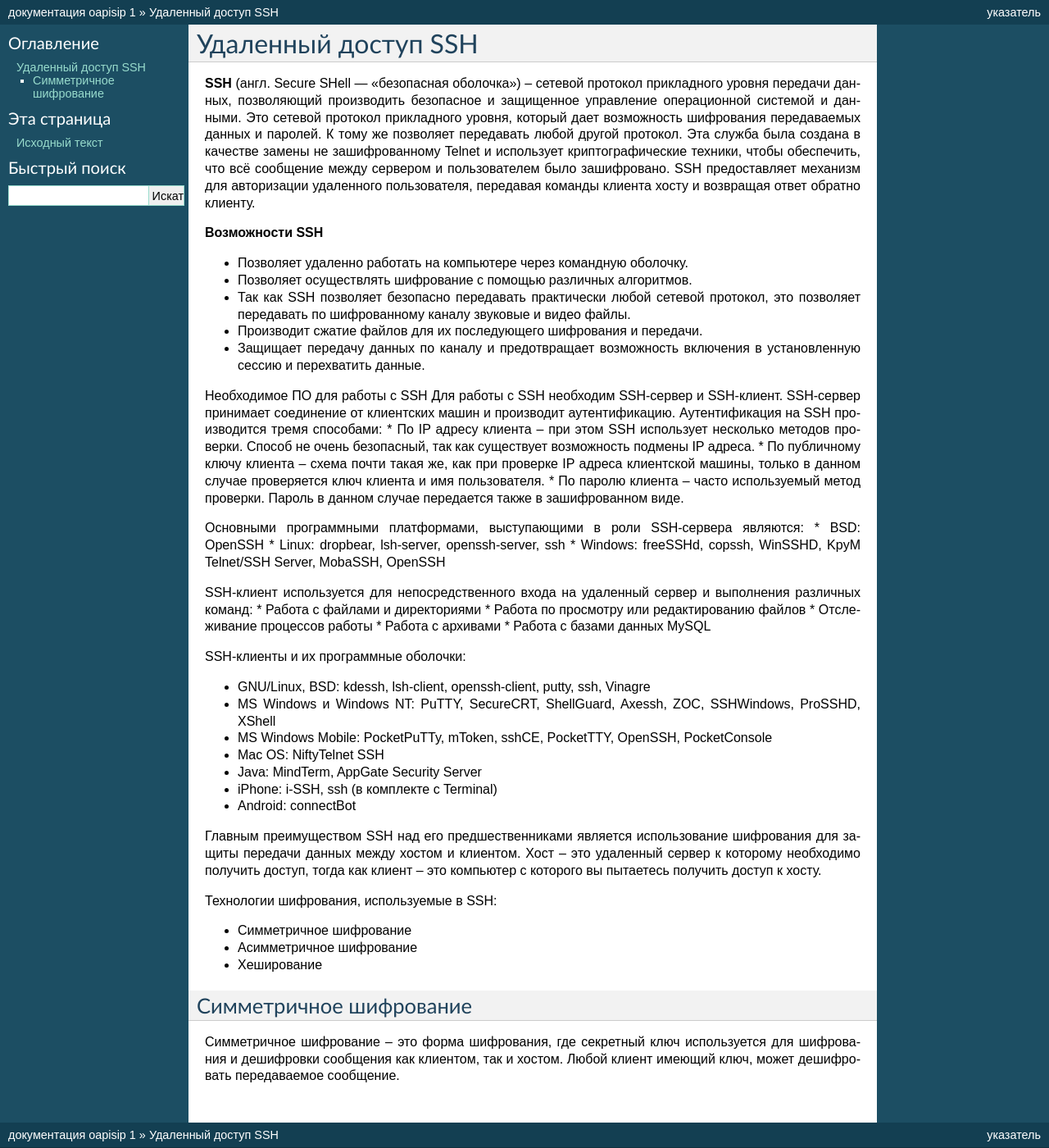
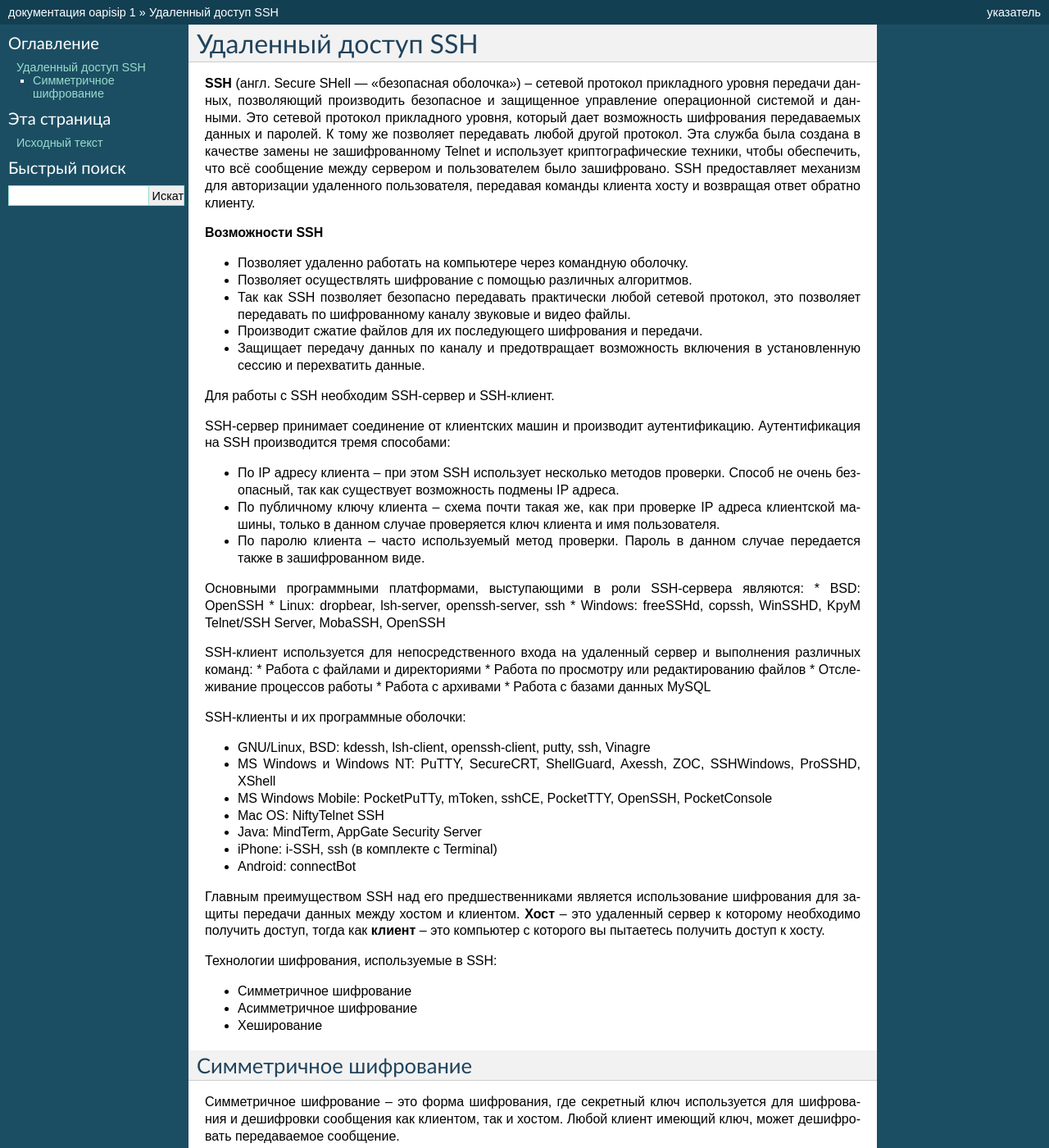
Before and after one commit to five76/wsr39, a Sphinx documentation site: the page built from docs/chapters/pm02/mdk_02_01_asos/linux/secur/ssh/ssh.rst, in a window 1280 px wide and 1400 px high. Shown: the whole window at 82% size. Built offline with Sphinx 7.4.7, drawn with Linux system fonts in a browser that asks for light colours; pages that are not in the unit, such as notebooks, are missing from menus.

Commit message:
Update ssh.rst

```diff
--- a/docs/chapters/pm02/mdk_02_01_asos/linux/secur/ssh/ssh.rst
+++ b/docs/chapters/pm02/mdk_02_01_asos/linux/secur/ssh/ssh.rst
@@ -10,9 +10,11 @@
 * Так как SSH позволяет безопасно передавать практически любой сетевой протокол, это позволяет передавать по шифрованному каналу звуковые и видео файлы.
 *	Производит сжатие файлов для их последующего шифрования и передачи.
 *	Защищает передачу данных по каналу и предотвращает возможность включения в установленную сессию и перехватить данные.
-Необходимое ПО для работы с SSH
+
 Для работы с SSH необходим SSH-сервер и SSH-клиент.
+
 SSH-сервер принимает соединение от клиентских машин и производит аутентификацию. Аутентификация на SSH производится тремя способами:
+
 *	По IP адресу клиента – при этом SSH использует несколько методов проверки. Способ не очень безопасный, так как существует возможность подмены IP адреса.
 *	По публичному ключу клиента – схема почти такая же, как при проверке IP адреса клиентской машины, только в данном случае проверяется ключ клиента и имя пользователя.
 *	По паролю клиента – часто используемый метод проверки. Пароль в данном случае передается также в зашифрованном виде.
@@ -39,7 +41,7 @@ SSH-клиенты и их программные оболочки:
 *	iPhone: i-SSH, ssh (в комплекте с Terminal)
 *	Android: connectBot
 
-Главным преимуществом SSH над его предшественниками является использование шифрования для защиты передачи данных между хостом и клиентом. Хост – это удаленный сервер к которому необходимо получить доступ, тогда как клиент – это компьютер с которого вы пытаетесь получить доступ к хосту.
+Главным преимуществом SSH над его предшественниками является использование шифрования для защиты передачи данных между хостом и клиентом. **Хост** – это удаленный сервер к которому необходимо получить доступ, тогда как **клиент** – это компьютер с которого вы пытаетесь получить доступ к хосту.
 
 Технологии шифрования, используемые в SSH:
 
@@ -52,7 +54,7 @@ SSH-клиенты и их программные оболочки:
 
 Симметричное шифрование – это форма шифрования, где секретный ключ используется для шифрования и дешифровки сообщения как клиентом, так и хостом. Любой клиент имеющий ключ, может дешифровать передаваемое сообщение.
 
-.. figure::img/ssh_01.png
+.. figure:: img/ssh_01.png
        :scale: 100 %
        :align: center
        :alt: asda
```
